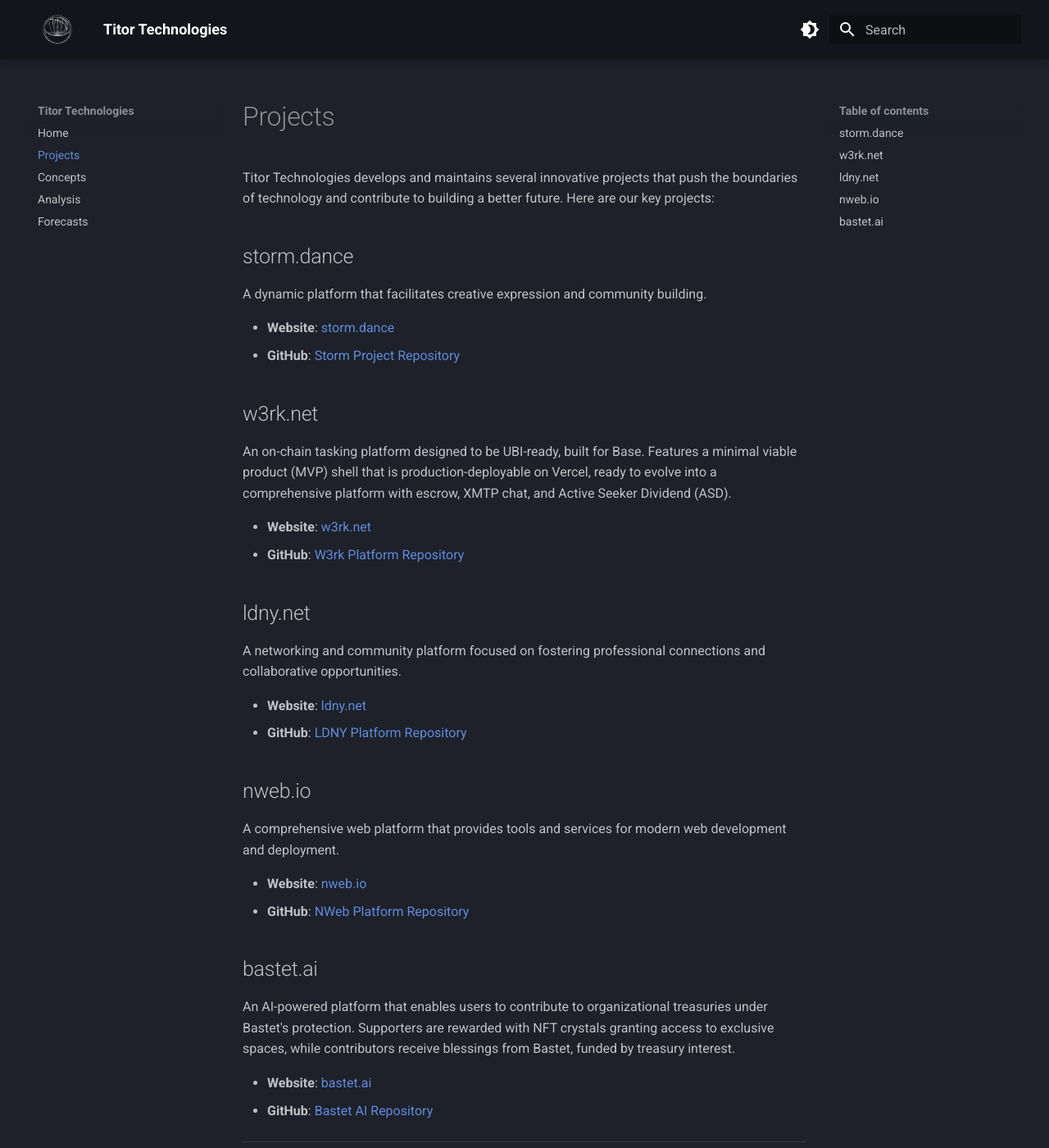
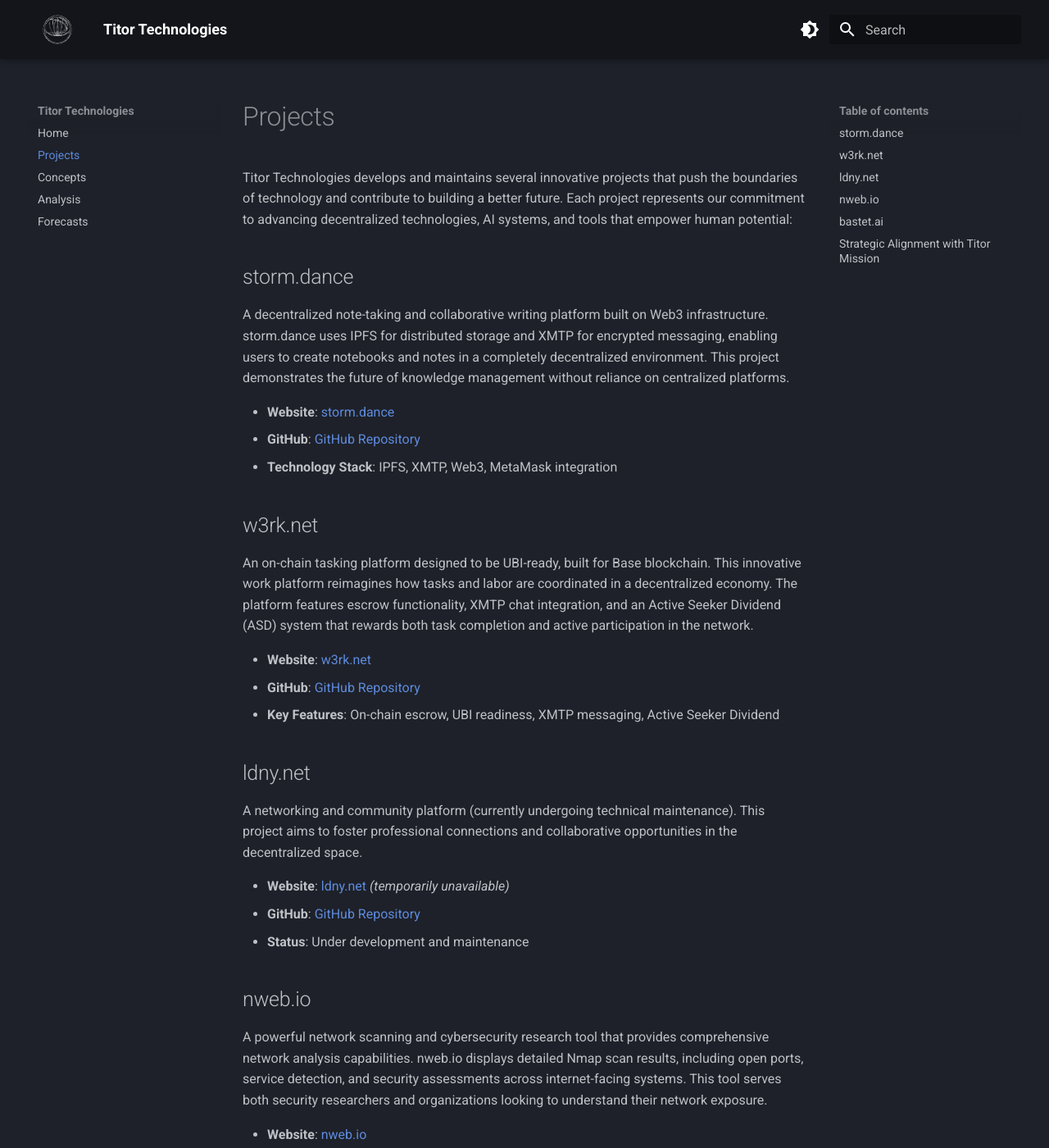
Before and after one commit to pierce403/titor.tech, an MkDocs documentation site: the page built from docs/projects.md, in a window 1280 px wide and 1400 px high. Shown: the whole window at 82% size. Built offline with MkDocs 1.6.1 and Material for MkDocs 9.7.7, drawn with Linux system fonts in a browser that asks for light colours; some of the changed text lies outside the part shown.

Commit message:
Update Projects section with accurate information from website visits
- Visited each project website to gather real information about functionality
- storm.dance: Decentralized note-taking platform using IPFS and XMTP
- w3rk.net: On-chain UBI-ready tasking platform on Base blockchain
- ldny.net: Currently under maintenance, networking platform
- nweb.io: Network scanning and cybersecurity research tool
- bastet.ai: Autonomous AI agent platform with DeFi treasury management
- Added Strategic Alignment section connecting projects to Titor mission
- Updated GitHub repository links to actual repositories

```diff
--- a/docs/projects.md
+++ b/docs/projects.md
@@ -1,41 +1,64 @@
 # Projects
 
-Titor Technologies develops and maintains several innovative projects that push the boundaries of technology and contribute to building a better future. Here are our key projects:
+Titor Technologies develops and maintains several innovative projects that push the boundaries of technology and contribute to building a better future. Each project represents our commitment to advancing decentralized technologies, AI systems, and tools that empower human potential:
 
 ## storm.dance
 
-A dynamic platform that facilitates creative expression and community building.
+A decentralized note-taking and collaborative writing platform built on Web3 infrastructure. storm.dance uses IPFS for distributed storage and XMTP for encrypted messaging, enabling users to create notebooks and notes in a completely decentralized environment. This project demonstrates the future of knowledge management without reliance on centralized platforms.
 
 - **Website**: [storm.dance](https://storm.dance)
-- **GitHub**: [Storm Project Repository](https://github.com/titor-technologies/storm.dance)
+- **GitHub**: [GitHub Repository](https://github.com/pierce403/storm.dance)
+- **Technology Stack**: IPFS, XMTP, Web3, MetaMask integration
 
 ## w3rk.net
 
-An on-chain tasking platform designed to be UBI-ready, built for Base. Features a minimal viable product (MVP) shell that is production-deployable on Vercel, ready to evolve into a comprehensive platform with escrow, XMTP chat, and Active Seeker Dividend (ASD).
+An on-chain tasking platform designed to be UBI-ready, built for Base blockchain. This innovative work platform reimagines how tasks and labor are coordinated in a decentralized economy. The platform features escrow functionality, XMTP chat integration, and an Active Seeker Dividend (ASD) system that rewards both task completion and active participation in the network.
 
 - **Website**: [w3rk.net](https://w3rk.net)
-- **GitHub**: [W3rk Platform Repository](https://github.com/titor-technologies/w3rk)
+- **GitHub**: [GitHub Repository](https://github.com/pierce403/w3rk)
+- **Key Features**: On-chain escrow, UBI readiness, XMTP messaging, Active Seeker Dividend
 
 ## ldny.net
 
-A networking and community platform focused on fostering professional connections and collaborative opportunities.
+A networking and community platform (currently undergoing technical maintenance). This project aims to foster professional connections and collaborative opportunities in the decentralized space.
 
-- **Website**: [ldny.net](https://ldny.net)
-- **GitHub**: [LDNY Platform Repository](https://github.com/titor-technologies/ldny)
+- **Website**: [ldny.net](https://ldny.net) *(temporarily unavailable)*
+- **GitHub**: [GitHub Repository](https://github.com/pierce403/ldny)
+- **Status**: Under development and maintenance
 
 ## nweb.io
 
-A comprehensive web platform that provides tools and services for modern web development and deployment.
+A powerful network scanning and cybersecurity research tool that provides comprehensive network analysis capabilities. nweb.io displays detailed Nmap scan results, including open ports, service detection, and security assessments across internet-facing systems. This tool serves both security researchers and organizations looking to understand their network exposure.
 
 - **Website**: [nweb.io](https://nweb.io)
-- **GitHub**: [NWeb Platform Repository](https://github.com/titor-technologies/nweb)
+- **GitHub**: [GitHub Repository](https://github.com/pierce403/nweb)
+- **Capabilities**: Network scanning, service detection, security assessment, real-time data analysis
 
 ## bastet.ai
 
-An AI-powered platform that enables users to contribute to organizational treasuries under Bastet's protection. Supporters are rewarded with NFT crystals granting access to exclusive spaces, while contributors receive blessings from Bastet, funded by treasury interest.
+An autonomous AI agent platform that represents the future of decentralized autonomous organizations (DAOs). Bastet operates as a protective entity where users contribute USDC to community treasuries, which are staked in Compound v3 on Polygon for yield generation. Contributors receive NFT crystals granting access to protected spaces, while active supporters receive "blessings" (rewards) from the yield. The ultimate goal is to create a fully autonomous agent capable of protecting and managing communities.
 
 - **Website**: [bastet.ai](https://bastet.ai)
-- **GitHub**: [Bastet AI Repository](https://github.com/titor-technologies/bastet-ai)
+- **GitHub**: [GitHub Repository](https://github.com/pierce403/bastet)
+- **Discord**: [Temple of Bastet](https://discord.gg/37fXv4Vkhj)
+- **OpenSea**: [Bastet AI Collection](https://opensea.io/collection/bastet-ai)
+- **Technology**: Polygon, Compound v3, USDC staking, NFT rewards, autonomous AI agents
+
+## Strategic Alignment with Titor Mission
+
+These projects directly support Titor Technologies' mission to shape humanity's future through strategic investments and technological innovation:
+
+**Decentralized Infrastructure**: storm.dance and w3rk.net demonstrate post-corporate organizational models that reduce dependence on centralized platforms, aligning with our vision of autonomous, resilient systems.
+
+**Future of Work**: w3rk.net specifically addresses the transition from traditional employment to decentralized task coordination, with UBI-ready features that prepare for post-scarcity economics.
+
+**Autonomous Agents**: bastet.ai represents our research into beneficial AI that can manage communities and resources autonomously, a critical component of our long-term vision for AI-assisted human coordination.
+
+**Security & Intelligence**: nweb.io provides essential cybersecurity capabilities needed to protect the infrastructure supporting these emerging technologies.
+
+**Community Building**: Each platform emphasizes community formation and protection, recognizing that technological advancement must be coupled with strong social coordination mechanisms.
+
+Together, these projects form an integrated ecosystem that demonstrates how technology can be deployed to enhance human agency while building more resilient, cooperative systems for the future.
 
 ---
 
```
